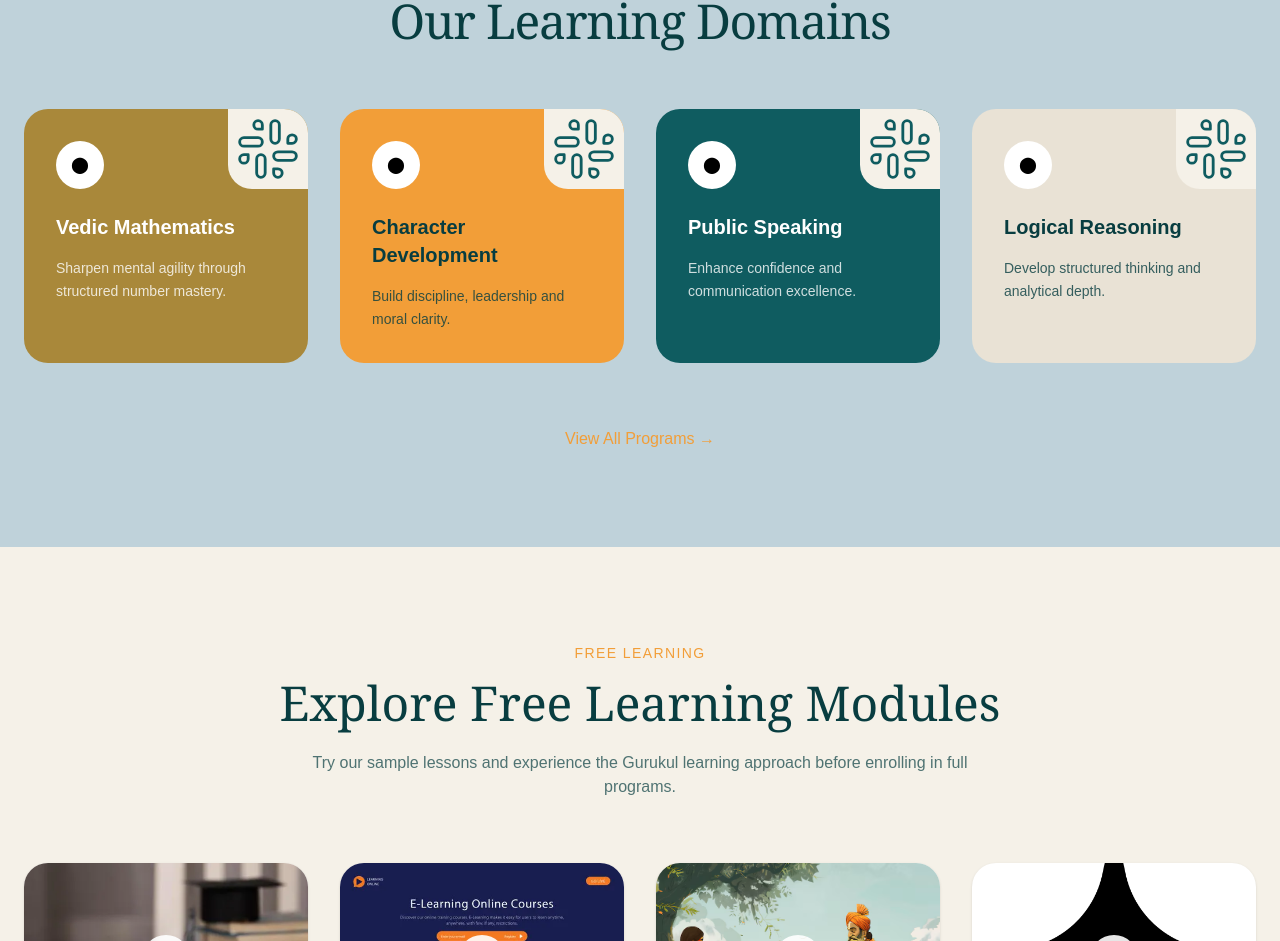
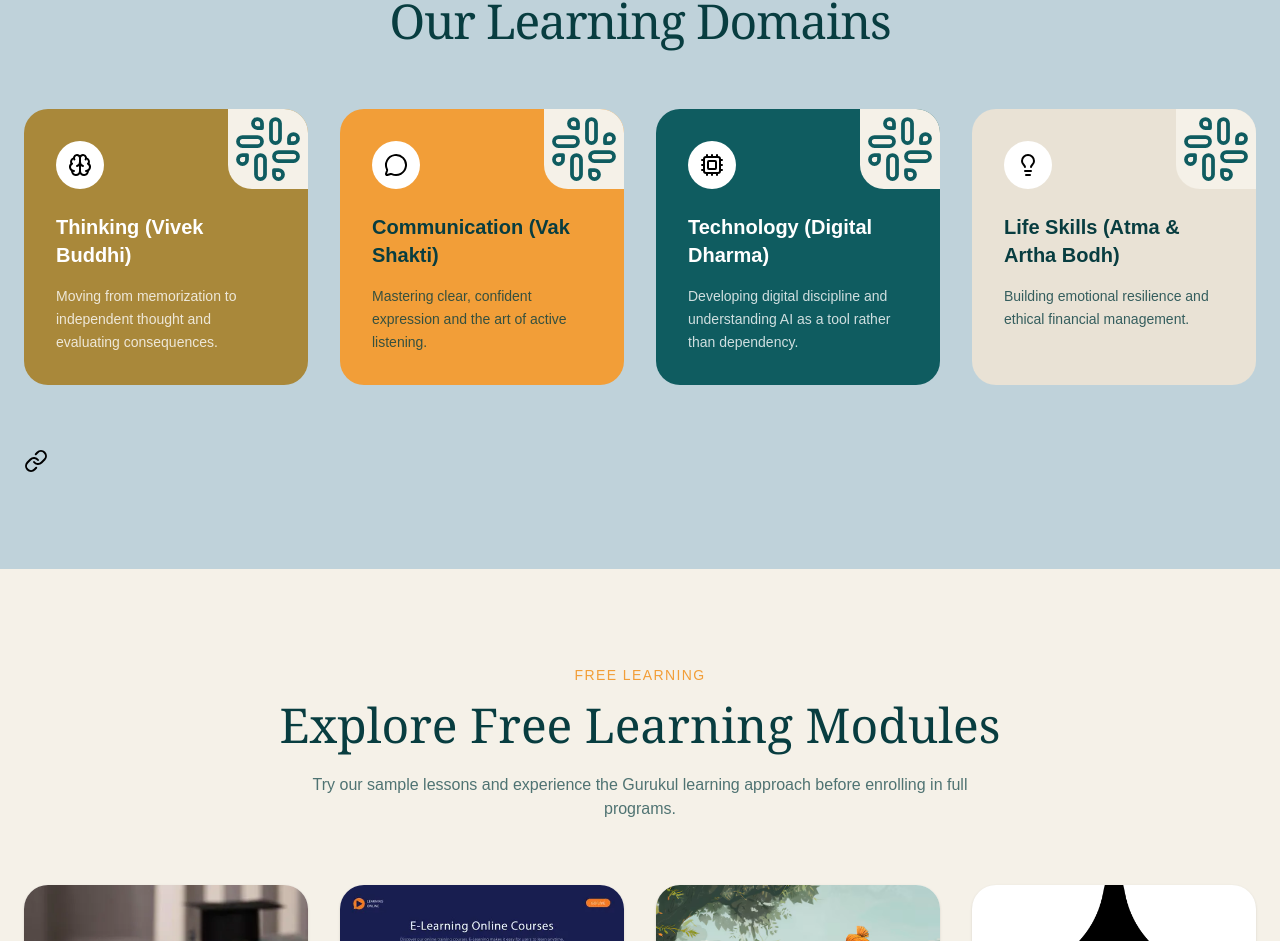
Before and after one commit to Chandogya-Prodigies/ChandogyaProdigies, a Next.js app: page / in a window 1280 px wide. Shown: the part 1257-2198 px from the top of the page. Built offline with nearby package versions, Linux system fonts and the light colour scheme.

Commit message:
the learning module section icons are modified

```diff
--- a/components/Navbar.tsx
+++ b/components/Navbar.tsx
@@ -216,7 +216,7 @@ export default function Navbar() {
           </Link>
 
           <Link
-            href="/login/register"
+            href="/login/register.tsx"
             className="bg-[#F29E38] text-white px-5 py-2 rounded-full hover:bg-[#A9883A] transition shadow-md"
           >
             Enroll Now
--- a/components/domaincard.tsx
+++ b/components/domaincard.tsx
@@ -1,4 +1,6 @@
 "use client";
+
+import { LucideIcon } from "lucide-react";
 
 interface DomainCardProps {
   domain: {
@@ -7,25 +9,27 @@ interface DomainCardProps {
     color: string;
     textColor: string;
   };
+  Icon: LucideIcon;
 }
 
-export default function DomainCard({ domain }: DomainCardProps) {
+export default function DomainCard({ domain, Icon }: DomainCardProps) {
   return (
     <div
       className={`relative group rounded-3xl p-8 overflow-hidden ${domain.color} ${domain.textColor} transition-all duration-300 hover:-translate-y-2`}
     >
-      {/* Cut Corner Effect */}
+      {/* Cut Corner */}
+
       <div className="absolute top-0 right-0 w-20 h-20 bg-[#F5F1E8] rounded-bl-3xl flex items-center justify-center">
         <svg
           xmlns="http://www.w3.org/2000/svg"
-          width="68"
-          height="68"
+          width="72"
+          height="72"
           viewBox="0 0 24 24"
           fill="none"
           stroke="#0F5C60"
-          strokeWidth="1"
-          strokeLinecap="round"
-          strokeLinejoin="round"
+          stroke-width="1.25"
+          stroke-linecap="round"
+          stroke-linejoin="round"
           className="lucide lucide-slack-icon lucide-slack"
         >
           <rect width="3" height="8" x="13" y="2" rx="1.5" />
@@ -39,12 +43,14 @@ export default function DomainCard({ domain }: DomainCardProps) {
         </svg>
       </div>
 
-      {/* Icon */}
-      <div className="w-12 h-12 bg-white rounded-full flex items-center justify-center text-black mb-6">
-        ⬤
+      {/* Icon Circle */}
+
+      <div className="w-12 h-12 bg-white rounded-full flex items-center justify-center mb-6">
+        <Icon className="w-6 h-6 text-black" />
       </div>
 
       {/* Content */}
+
       <h3 className="text-xl font-semibold mb-4">{domain.title}</h3>
 
       <p className="text-sm opacity-80 leading-relaxed">{domain.description}</p>
--- a/components/learningdomainsection.tsx
+++ b/components/learningdomainsection.tsx
@@ -2,12 +2,20 @@
 
 import domains from "@/data/domain.json";
 import DomainCard from "@/components/domaincard";
+import { Brain, MessageCircle, Cpu, Lightbulb, Link } from "lucide-react";
+import { LucideIcon } from "lucide-react";
+
+const iconMap: Record<string, LucideIcon> = {
+  thinking: Brain,
+  communication: MessageCircle,
+  technology: Cpu,
+  life: Lightbulb,
+};
 
 export default function LearningDomainsSection() {
   return (
     <section className="py-24 bg-[#bfd2da]">
       <div className="max-w-7xl mx-auto px-6 text-center">
-        {/* Header */}
         <p className="uppercase tracking-widest text-sm text-[#083D40]/60 mb-4">
           SERVICES
         </p>
@@ -16,18 +24,21 @@ export default function LearningDomainsSection() {
           Our Learning Domains
         </h2>
 
-        {/* Grid */}
         <div className="grid grid-cols-1 md:grid-cols-2 lg:grid-cols-4 gap-8 text-left">
-          {domains.map((domain) => (
-            <DomainCard key={domain.id} domain={domain} />
-          ))}
+          {domains.map((domain) => {
+            const Icon = iconMap[domain.icon];
+
+            return <DomainCard key={domain.id} domain={domain} Icon={Icon} />;
+          })}
         </div>
 
-        {/* CTA */}
         <div className="mt-16">
-          <button className="text-[#F29E38] font-medium hover:underline">
-            View All Programs →
-          </button>
+          {" "}
+          <Link href="/modules">
+            <button className="text-[#0F5C60] font-medium hover:underline">
+              View All Programs →
+            </button>
+          </Link>
         </div>
       </div>
     </section>
--- a/data/domain.json
+++ b/data/domain.json
@@ -1,34 +1,34 @@
 [
   {
     "id": 1,
-    "title": "Vedic Mathematics",
-    "description": "Sharpen mental agility through structured number mastery.",
+    "title": "Thinking (Vivek Buddhi)",
+    "description": "Moving from memorization to independent thought and evaluating consequences.",
     "color": "bg-[#A9883A]",
     "textColor": "text-white",
-    "icon": "math"
+    "icon": "thinking"
   },
   {
     "id": 2,
-    "title": "Character Development",
-    "description": "Build discipline, leadership and moral clarity.",
+    "title": "Communication (Vak Shakti)",
+    "description": "Mastering clear, confident expression and the art of active listening.",
     "color": "bg-[#F29E38]",
     "textColor": "text-[#083D40]",
-    "icon": "character"
+    "icon": "communication"
   },
   {
     "id": 3,
-    "title": "Public Speaking",
-    "description": "Enhance confidence and communication excellence.",
+    "title": "Technology (Digital Dharma)",
+    "description": "Developing digital discipline and understanding AI as a tool rather than dependency.",
     "color": "bg-[#0F5C60]",
     "textColor": "text-white",
-    "icon": "speaking"
+    "icon": "technology"
   },
   {
     "id": 4,
-    "title": "Logical Reasoning",
-    "description": "Develop structured thinking and analytical depth.",
+    "title": "Life Skills (Atma & Artha Bodh)",
+    "description": "Building emotional resilience and ethical financial management.",
     "color": "bg-[#E9E2D5]",
     "textColor": "text-[#083D40]",
-    "icon": "logic"
+    "icon": "life"
   }
 ]
```
